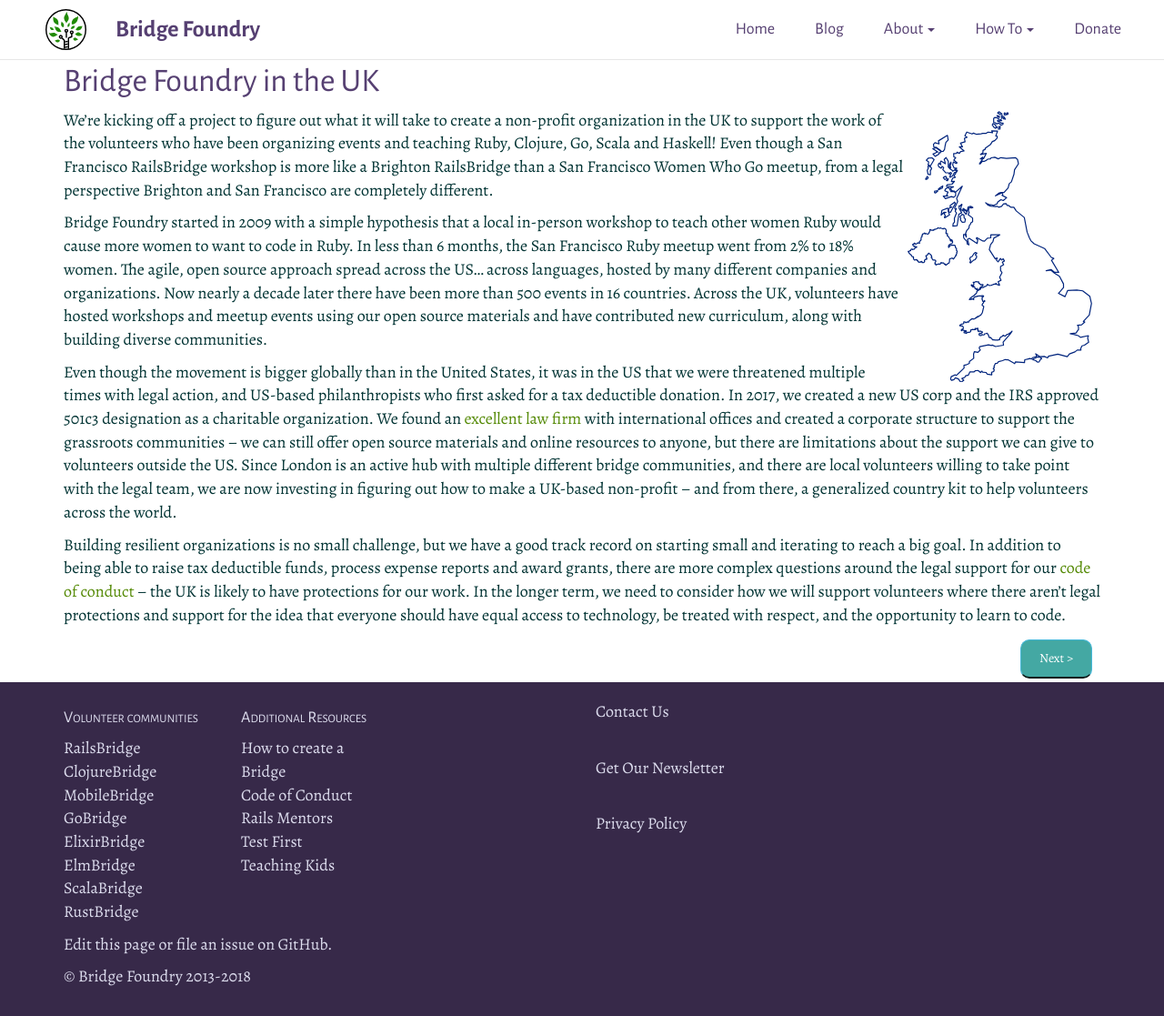
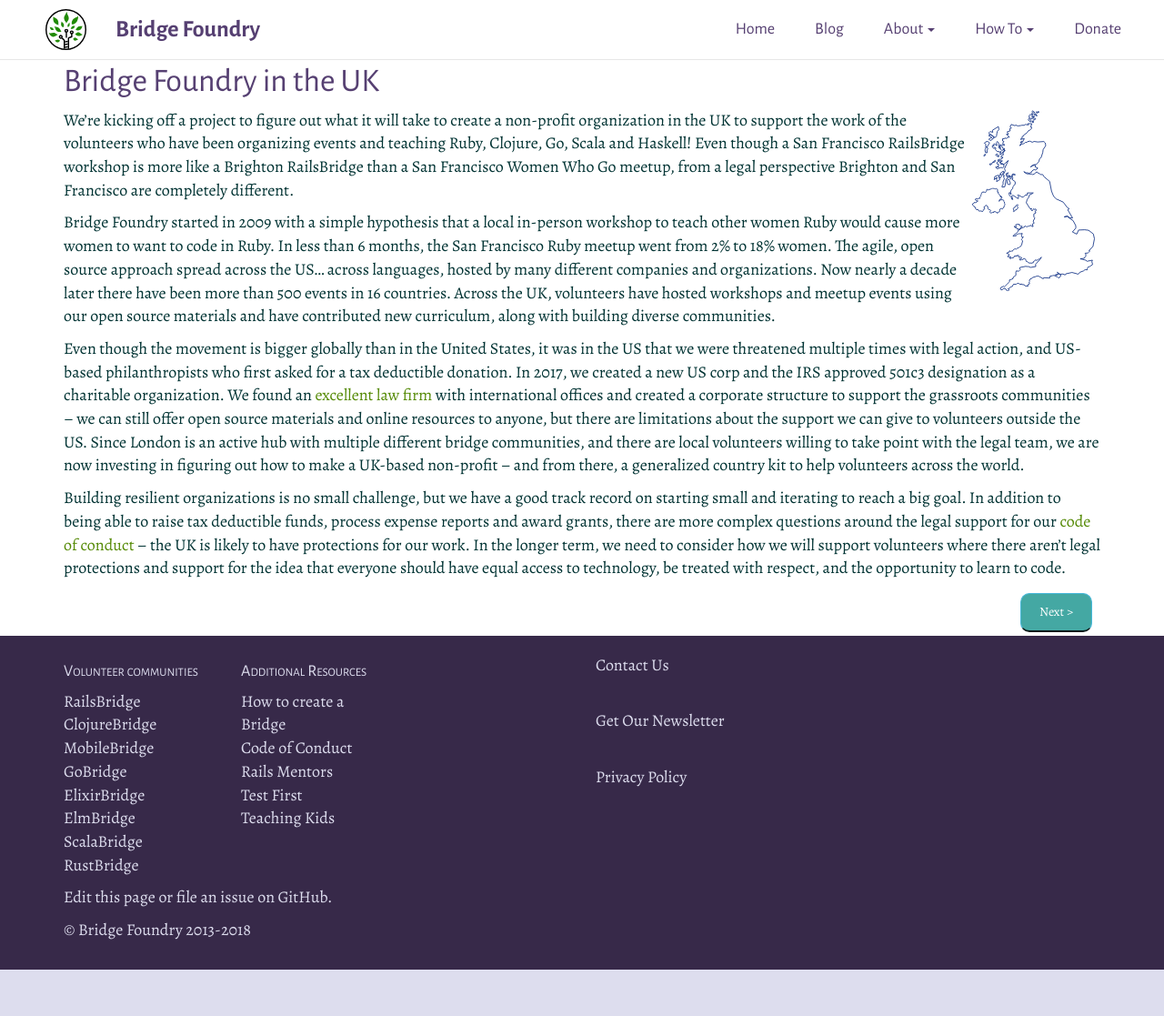
Before and after one commit to Satsaimistoowqp/bridgefoundry.github.io, a Jekyll site: the page built from _posts/2019-05-11-uk-bridge-foundry.md, in a window 1280 px wide and 1117 px high. Shown: the whole window at 91% size. Built offline with Jekyll 4.4.1, drawn with Linux system fonts in a browser that asks for light colours.

Commit message:
adjust image so not to overlap next post on index page

```diff
--- a/_posts/2019-05-11-uk-bridge-foundry.md
+++ b/_posts/2019-05-11-uk-bridge-foundry.md
@@ -3,7 +3,7 @@
 title: Bridge Foundry in the UK
 tags: ready
 ---
-<img src="{{ site.github.url }}/images/blog/2019-05-11-uk-bridge-foundry/uk_outline.svg" height="300" style="float:right" />
+<img src="{{ site.github.url }}/images/blog/2019-05-11-uk-bridge-foundry/uk_outline.svg" height="200" style="float:right" />
 We’re kicking off a project to figure out what it will take to create a
 non-profit organization in the UK to support the work of the volunteers who have
 been organizing events and teaching Ruby, Clojure, Go, Scala and Haskell! Even
```
